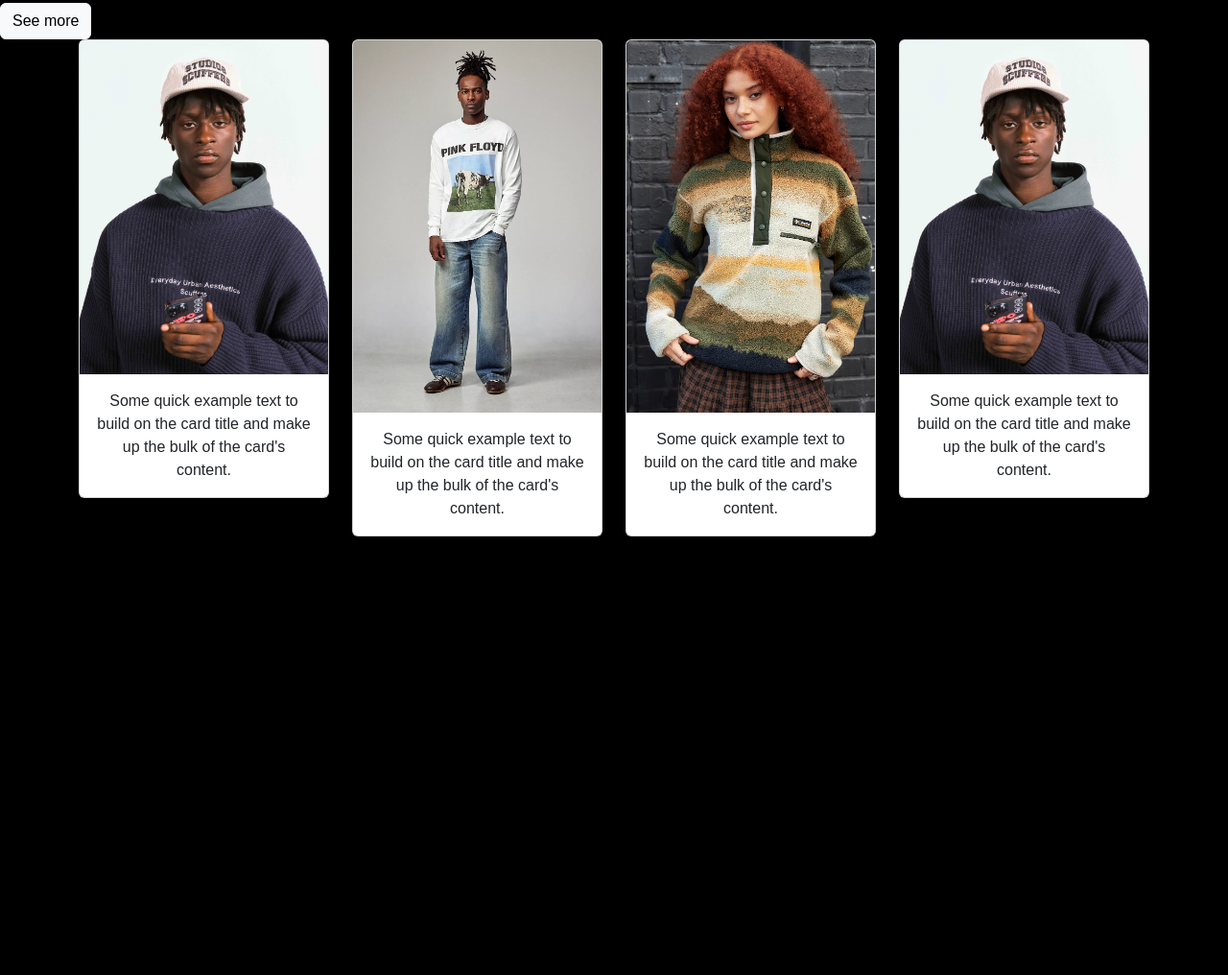
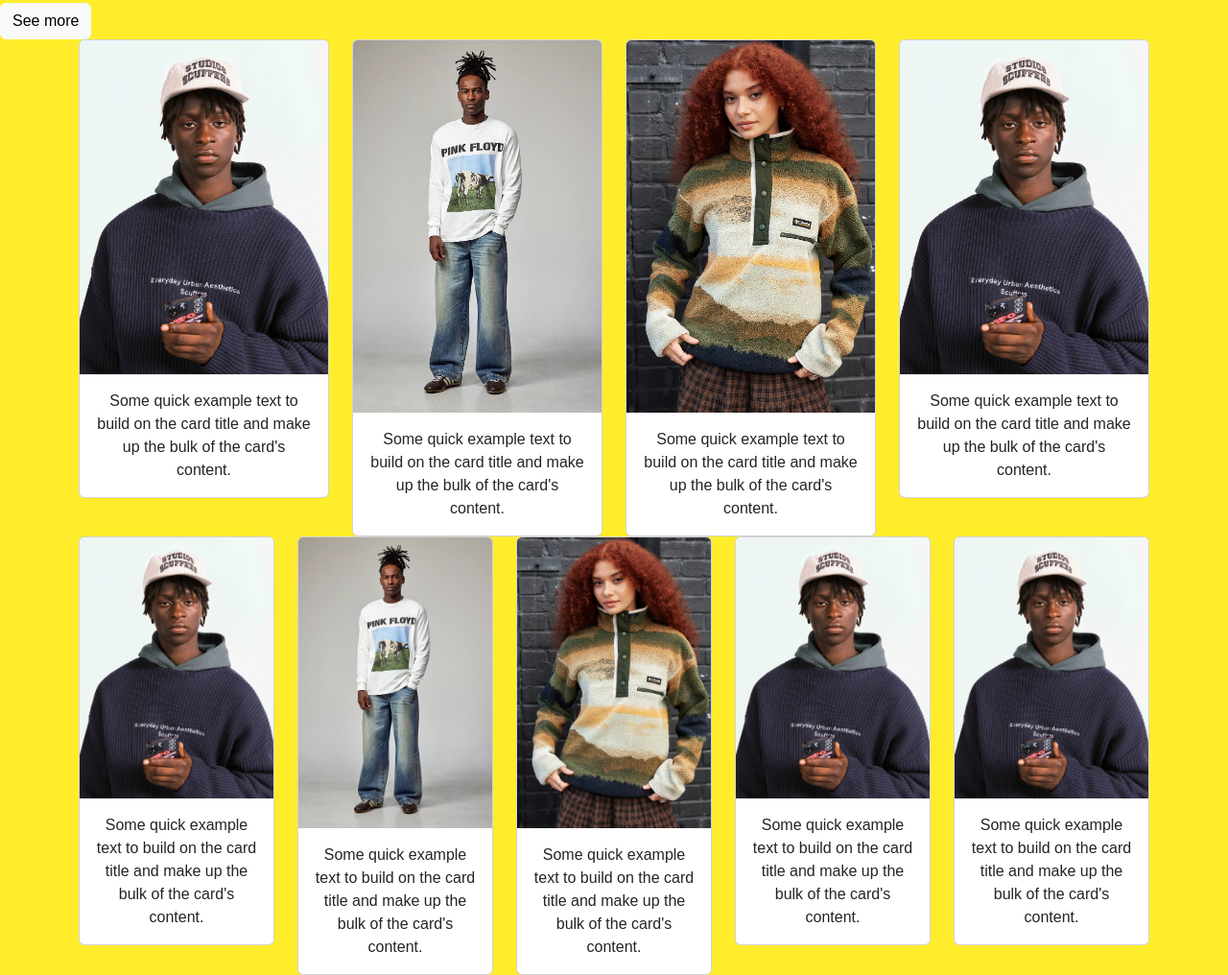
Before and after one commit to karonte999/MWHE-PRACTICA1, a plain HTML site: page MERCH/index.html in a window 1280 px wide. Shown: the part 1397-2413 px from the top of the page at 96% size. Before the commit the page ends 1956 px from the top, so only its background shows below. Drawn offline with nearby package versions, Linux system fonts and the light colour scheme; a web font is replaced by a local one.

Commit message:
ADDGRISEL_25/10/24

```diff
--- a/MERCH/css/style.css
+++ b/MERCH/css/style.css
@@ -9,7 +9,7 @@
 
 body {
     /* background-image: url(../MERCH_PICS/film_texture___grain_explosion_by_stephanepellennec_d37pwfa-fullview.jpg); */
-    background-color: black;
+    background-color:#ffed2c;
 
     /* background-image:  linear-gradient(rgba(0, 0, 0, 0.5), rgba(0, 0, 0, 0.5)), url(../MERCH_PICS/film_texture___grain_explosion_by_stephanepellennec_d37pwfa-fullview.jpg); */
 
@@ -59,6 +59,9 @@ Header > h1 {
     color: #F086C3;
 }
 
+.navbar-brand > img{
+    width: 2em;
+}
 /* .navbar {
     position: sticky;
     top: 0;
@@ -148,3 +151,7 @@ color: #F086C3;
     grid-column: span 2;
     grid-row: span 2;
 }
+
+
+
+/* MUSIC */
--- a/MERCH/index.html
+++ b/MERCH/index.html
@@ -34,6 +34,7 @@
     <script src="https://kit.fontawesome.com/c3fd22b8e3.js" crossorigin="anonymous"></script>
 
 
+
     <!-- SCROLL REVEAL JS -->
     <script src="https://unpkg.com/scrollreveal"></script>
 
@@ -58,7 +59,7 @@
       <div class="container-fluid">
 
         <a class="navbar-brand" href="#">
-          <img src="../logo_flowerpower.png">
+          <img src="MERCH_PICS/logo_white.png">
         </a>
 
         <button class="navbar-toggler" type="button" data-bs-toggle="collapse" data-bs-target="#navbarSupportedContent" aria-controls="navbarSupportedContent" aria-expanded="false" aria-label="Toggle navigation">
@@ -245,7 +246,67 @@
       </div>
     </section>
 
-    <section id="RANDOM">
+
+    <!-- MUSIC -->
+
+      <section id="MUSIC_MERCH">
+
+        <div class="container text-center">
+
+          <div class="row">
+
+            <div class="col">
+              <div class="card">
+                <img src="MERCH_PICS/Abulahe-barcelona-madrid-shoot-scuffers-fashion-002-scaled.jpg" class="card-img-top" alt="...">
+                <div class="card-body">
+                  <p class="card-text">Some quick example text to build on the card title and make up the bulk of the card's content.</p>
+                </div>
+              </div>
+
+            </div>
+
+            <div class="col">
+              <div class="card">
+                <img src="MERCH_PICS/0213905110010_010_b.webp" class="card-img-top" alt="...">
+                <div class="card-body">
+                  <p class="card-text">Some quick example text to build on the card title and make up the bulk of the card's content.</p>
+                </div>
+              </div>
+            </div>
+
+            <div class="col">
+              <div class="card">
+                <img src="MERCH_PICS/0180461240074_030_b.webp" class="card-img-top" alt="...">
+                <div class="card-body">
+                  <p class="card-text">Some quick example text to build on the card title and make up the bulk of the card's content.</p>
+                </div>
+              </div>
+
+            </div>
+
+            <div class="col">
+              <div class="card">
+                <img src="MERCH_PICS/Abulahe-barcelona-madrid-shoot-scuffers-fashion-002-scaled.jpg" class="card-img-top" alt="...">
+                <div class="card-body">
+                  <p class="card-text">Some quick example text to build on the card title and make up the bulk of the card's content.</p>
+                </div>
+              </div>
+
+            </div>
+
+            <div class="col">
+              <div class="card">
+                <img src="MERCH_PICS/Abulahe-barcelona-madrid-shoot-scuffers-fashion-002-scaled.jpg" class="card-img-top" alt="...">
+                <div class="card-body">
+                  <p class="card-text">Some quick example text to build on the card title and make up the bulk of the card's content.</p>
+                </div>
+              </div>
+
+            </div>
+
+          </div>
+
+        </div>
 
     </section>
 
```
Also changed, not shown: MERCH/MERCH_PICS/logo_white.png (added), MERCH/js/script.js (line endings or trailing spaces), 3 other files.
